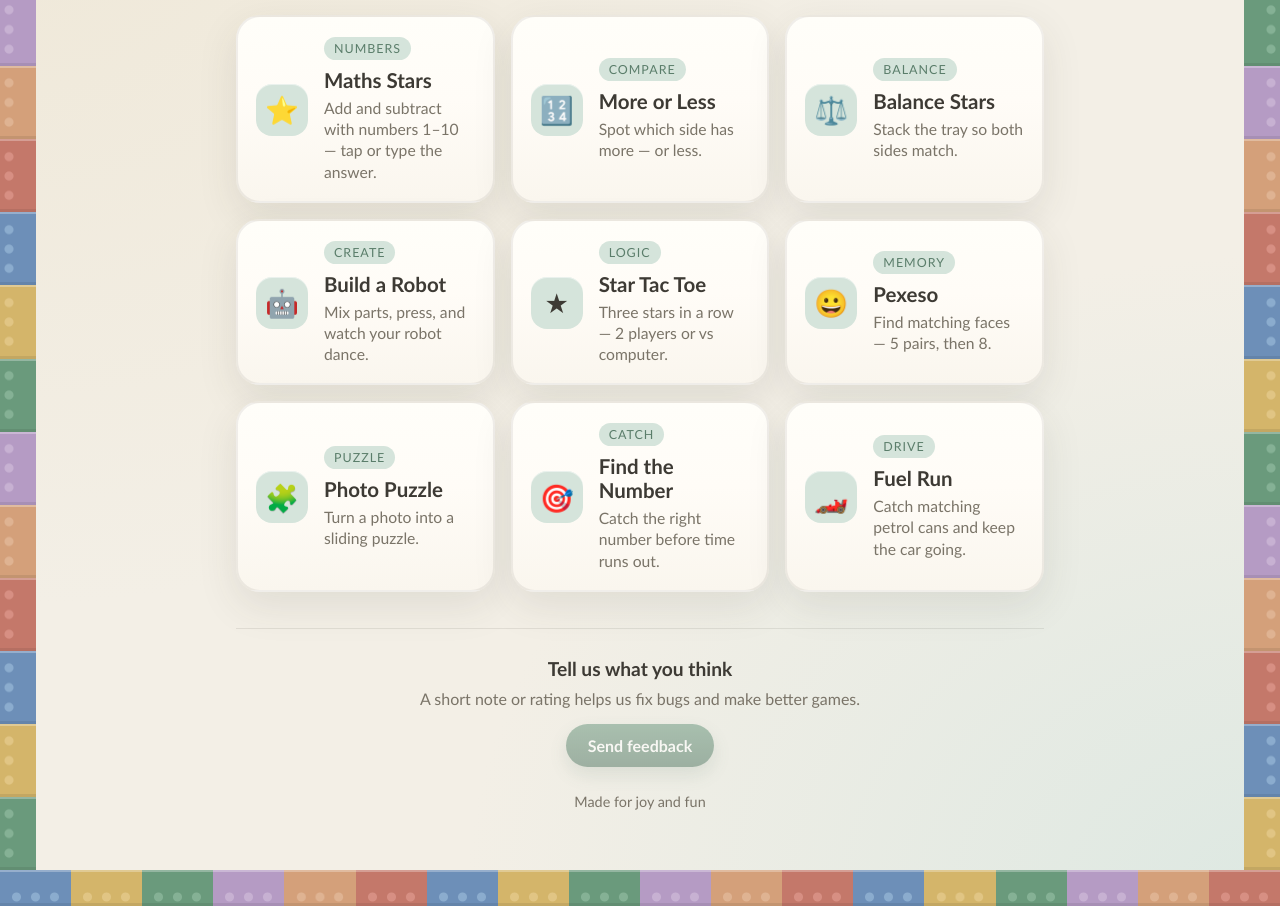
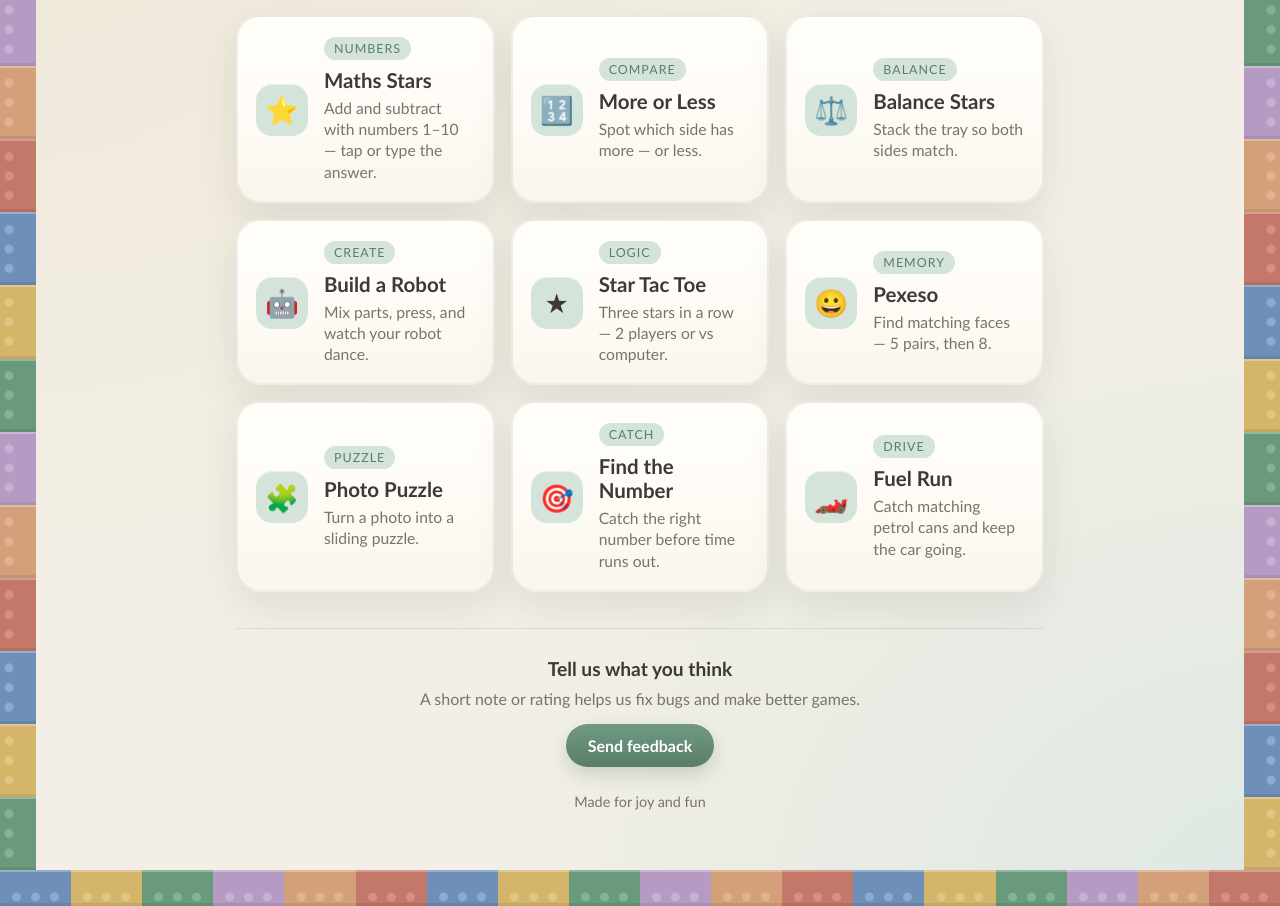
Before and after one commit to Ana-Shalimova/astars-games, a plain HTML site: page index.html in a window 1280 px wide. Shown: the part 116-1022 px from the top of the page. Drawn offline with Linux system fonts and the light colour scheme.

Commit message:
Connect home feedback button to Google Form.
Co-authored-by: Cursor <cursoragent@cursor.com>

```diff
--- a/index.html
+++ b/index.html
@@ -453,16 +453,12 @@
 
   <script>
     (function () {
-      // Paste your Google Form link here after you create it:
-      const FEEDBACK_FORM_URL = "";
+      const FEEDBACK_FORM_URL = "https://forms.gle/Mdq1mjy4AvJE92PY8";
 
       const feedbackBtn = document.getElementById("feedbackBtn");
-      if (FEEDBACK_FORM_URL) {
-        feedbackBtn.href = FEEDBACK_FORM_URL;
-      } else {
-        feedbackBtn.classList.add("is-disabled");
-        feedbackBtn.setAttribute("aria-disabled", "true");
-      }
+      feedbackBtn.href = FEEDBACK_FORM_URL;
+      feedbackBtn.classList.remove("is-disabled");
+      feedbackBtn.removeAttribute("aria-disabled");
 
       const COLORS = ["red", "blue", "yellow", "green", "purple", "orange"];
       const TARGET = 72; // aim for roughly brick-sized segments
```
